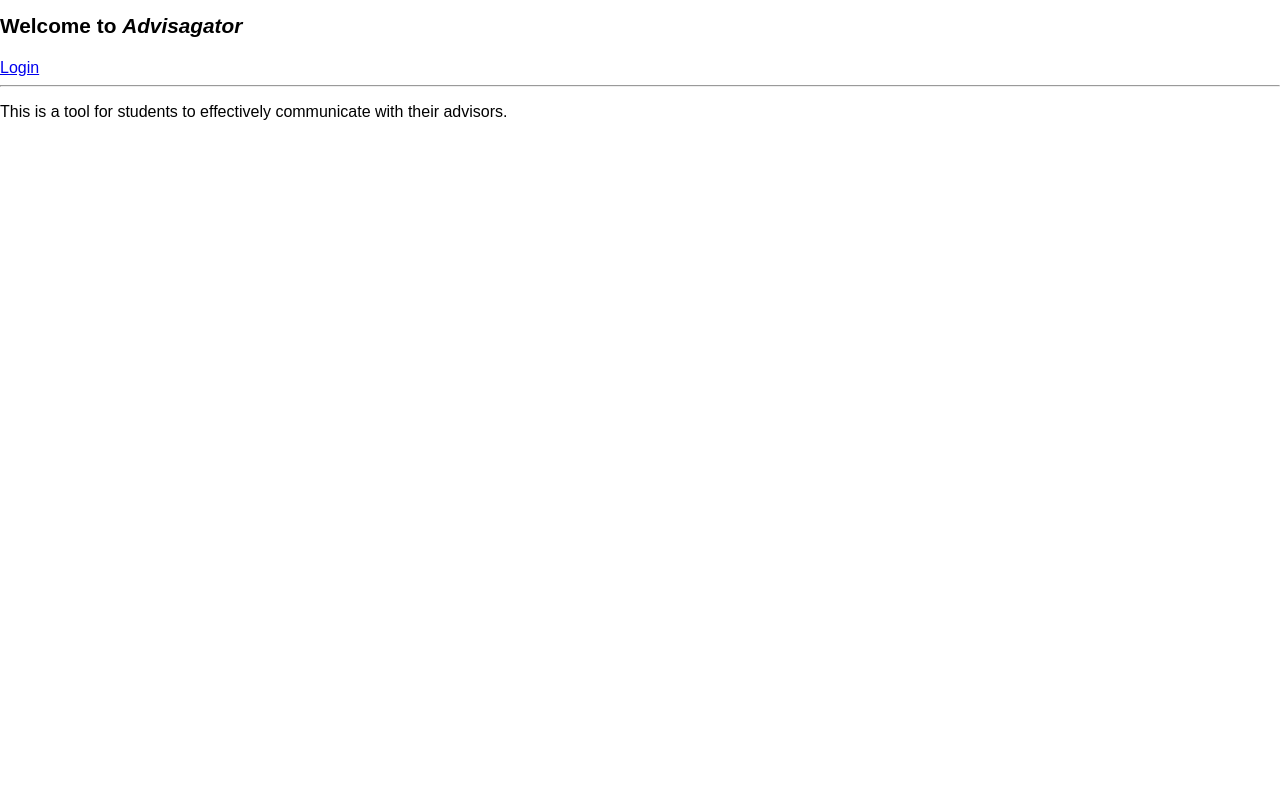
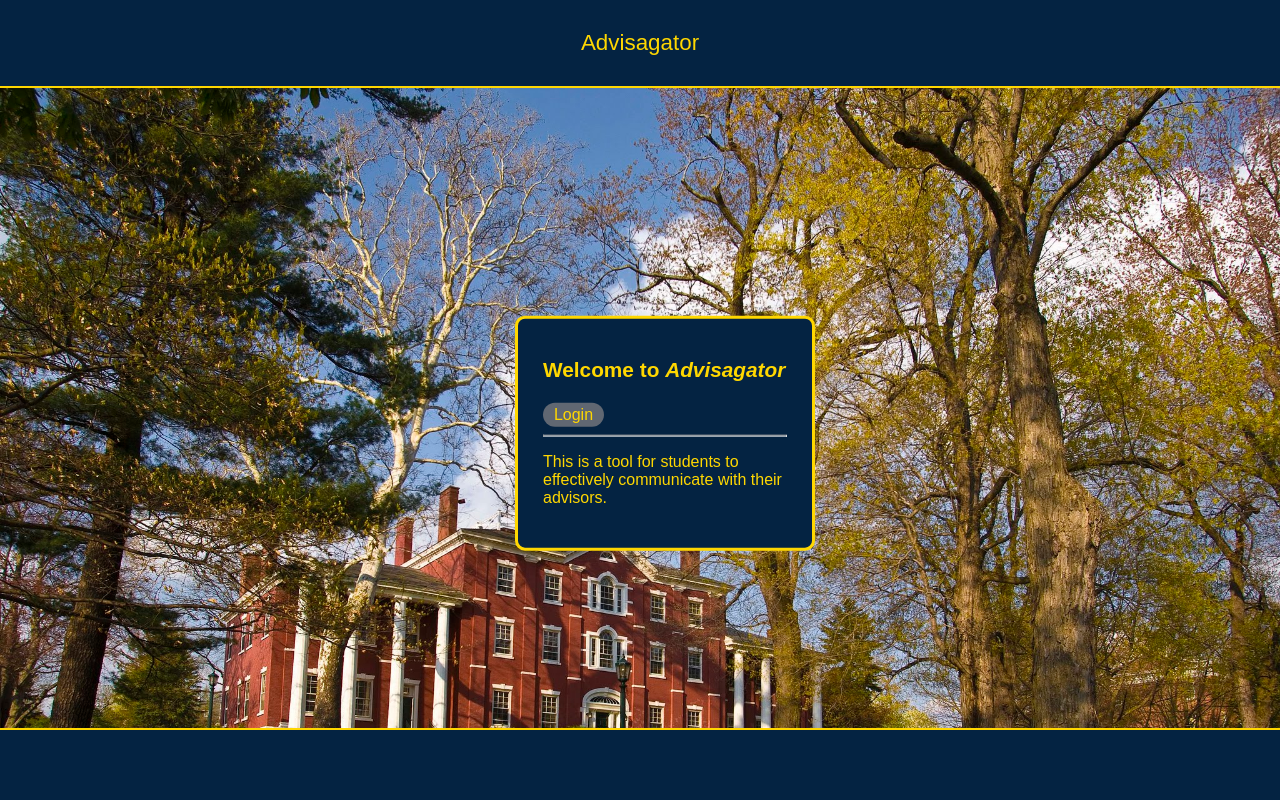
Before and after one commit to GatorEducator/advisagator, a Flask app: page /home in a window 1280 px wide. Run offline with Flask 2, Linux system fonts and the light colour scheme.

Commit message:
Updates home page by fixing issues with login button

```diff
--- a/src/templates/home.html
+++ b/src/templates/home.html
@@ -2,15 +2,26 @@
 <html>
     <head>
         <meta charset="UTF-8">
+        <meta http-equiv="X-UA-Compatible" content="IE=edge">
         <meta name="viewport" content="width=device-width, initial-scale=1">
         <script type=text/javascript src="{{ url_for('static', filename='js/home.js') }}"></script>
         <link rel="stylesheet" href="{{ url_for('static', filename='css/home.css') }}">
         <title>Advisagator</title>
     </head>
-    <body>
+    <body class="container">
+      <header>Advisagator</header>
+      <main class="mainLogin">
+        <div id="loginBox">
         <h1>Welcome to <i>Advisagator</i></h1>
-        <a href="/login">Login</a>
+        <div class="button">
+        <a href="/login" class="noDecGold"><center>Login</center></a>
+        </div>
         <hr>
         <p>This is a tool for students to effectively communicate with their advisors.</p>
+      </div>
+        </main>
     </body>
+    <footer>
+    <p id="footer-size"></p>
+  </footer>
 </html>
```
